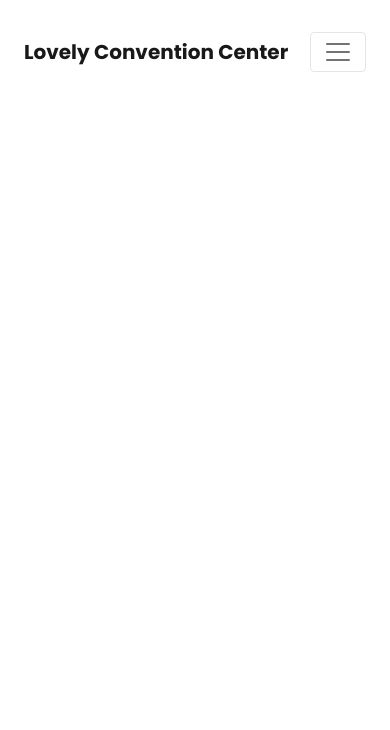
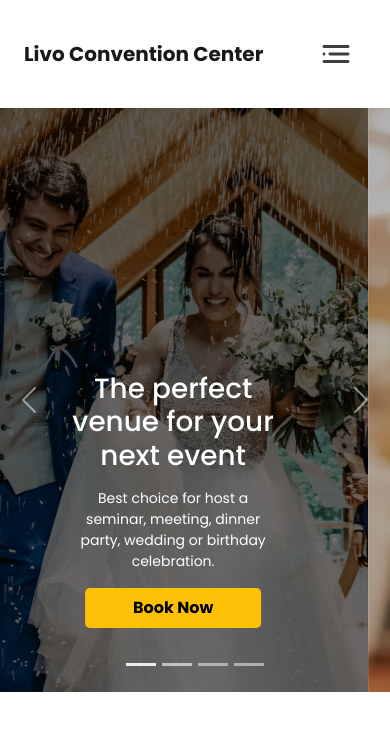
Before and after one commit to devnoman01/livo-convention-center, a plain HTML site: page index.html in a window 390 px wide. Drawn offline with nearby package versions, Linux system fonts and the light colour scheme.

Commit message:
Carousel complete

```diff
--- a/css/style.css
+++ b/css/style.css
@@ -1,10 +1,9 @@
 /* Poppins google font */
-@import url('https://fonts.googleapis.com/css2?family=Poppins:wght@400;500;600;700&display=swap');
-/* font-family: 'Poppins', sans-serif; */
+@import url('https://fonts.googleapis.com/css2?family=Poppins:wght@400;500;600;700&display=swap'); /* font-family: 'Poppins', sans-serif; */
 
 /* Roboto google font */
-@import url('https://fonts.googleapis.com/css2?family=Roboto:wght@400;500;700&display=swap');
-/* font-family: 'Roboto', sans-serif; */
+@import url('https://fonts.googleapis.com/css2?family=Roboto:wght@400;500;700&display=swap'); /* font-family: 'Roboto', sans-serif; */
+
 
 /* common css start */
 *{
@@ -19,7 +18,25 @@ body{
 }
 /* common css end */
 
+
 /* navbar css start */
 .nav-link{
     font-weight: 500;
 }
+
+/* navbar css end */
+
+/* carousel start */
+.slider-img{
+    width: auto;
+    height: 584px;
+    object-fit: cover;
+    object-position: center;
+}
+.carousel-caption h1, .carousel-caption p{
+    margin: 0 auto;
+}
+.carousel-caption p{
+    font-size: 14px;
+}
+/* carousel end */
--- a/index.html
+++ b/index.html
@@ -20,12 +20,12 @@
     <!-- header start -->
     <header>
         <!-- navbar start -->
-        <section class="container py-4">
+        <section class="container mt-4">
             <nav class="navbar navbar-expand-lg navbar-light">
                 <div class="container-fluid">
-                    <a class="navbar-brand fw-bold" href="#">Lovely Convention Center</a>
-                    <button class="navbar-toggler" type="button" data-bs-toggle="collapse" data-bs-target="#navbarSupportedContent" aria-controls="navbarSupportedContent" aria-expanded="false" aria-label="Toggle navigation">
-                        <span class="navbar-toggler-icon"></span>
+                    <a class="navbar-brand fw-bold" href="#">Livo Convention Center</a>
+                    <button class="navbar-toggler border border-0" type="button" data-bs-toggle="collapse" data-bs-target="#navbarSupportedContent" aria-controls="navbarSupportedContent" aria-expanded="false" aria-label="Toggle navigation">
+                        <img src="images/icons/menu-2 1.svg" alt="">
                     </button>
                     <div class="collapse navbar-collapse" id="navbarSupportedContent">
                         <ul class="navbar-nav ms-auto mb-2 mb-lg-0">
@@ -48,8 +48,64 @@
         </section>
         <!-- navbar end -->
 
+        <!-- carousel start -->
+        <section class="my-4">
+            <div id="carouselExampleCaptions" class="carousel slide h-100" data-bs-ride="carousel">
+                <div class="carousel-indicators">
+                    <button type="button" data-bs-target="#carouselExampleCaptions" data-bs-slide-to="0" class="active" aria-current="true" aria-label="Slide 1"></button>
+                    <button type="button" data-bs-target="#carouselExampleCaptions" data-bs-slide-to="1" aria-label="Slide 2"></button>
+                    <button type="button" data-bs-target="#carouselExampleCaptions" data-bs-slide-to="2" aria-label="Slide 3"></button>
+                    <button type="button" data-bs-target="#carouselExampleCaptions" data-bs-slide-to="3" aria-label="Slide 4"></button>
+                </div>
+                <div class="carousel-inner">
+                    <div class="carousel-item active">
+                        <img src="images/banner-1.png" class="d-block w-100 slider-img" alt="...">
+                        <div class="carousel-caption d-block">
+                            <h1 class="w-75 carousel-title">The perfect venue for your next event</h1>
+                            <p class="w-75 my-3 slider-text">Best choice for host a seminar, meeting, dinner party, wedding or birthday celebration.</p>
+                            <button class="btn btn-warning px-5 py-2 mb-4 rounded rounded-3 border-0 fw-bold">Book Now</button>
+                        </div>
+                    </div>
+                    <div class="carousel-item">
+                        <img src="images/banner-2.png" class="d-block w-100 slider-img" alt="...">
+                        <div class="carousel-caption d-block">
+                            <h1 class="w-75 carousel-title">The perfect hall for your next event</h1>
+                            <p class="w-75 my-3 slider-text">Our function rooms are available for hire and hosting events throughout the year.</p>
+                            <button class="btn btn-warning px-5 py-2 mb-4 rounded rounded-3 border-0 fw-bold">Book Now</button>
+                        </div>
+                    </div>
+                    <div class="carousel-item">
+                        <img src="images/banner-3.png" class="d-block w-100 slider-img" alt="...">
+                        <div class="carousel-caption d-block">
+                            <h1 class="w-75 carousel-title">The perfect cakes for your next birthday</h1>
+                            <p class="w-75 my-3 slider-text">Delicious food with quality ingredients is our prime focus in the catering division.</p>
+                            <button class="btn btn-warning px-5 py-2 mb-4 rounded rounded-3 border-0 fw-bold">Book Now</button>
+                        </div>
+                    </div>
+                    <div class="carousel-item">
+                        <img src="images/banner-4.png" class="d-block w-100 slider-img" alt="...">
+                        <div class="carousel-caption d-block">
+                            <h1 class="w-75 carousel-title">The perfect food menu for your next event</h1>
+                            <p class="w-75 my-3 slider-text">A wide variety of cuisines from Bangla, English, Indian, Continental and Chinese are available for members to relish.</p>
+                            <button class="btn btn-warning px-5 py-2 mb-4 rounded rounded-3 border-0 fw-bold">Book Now</button>
+                        </div>
+                    </div>
+                </div>
+                <button class="carousel-control-prev" type="button" data-bs-target="#carouselExampleCaptions" data-bs-slide="prev">
+                    <span class="carousel-control-prev-icon" aria-hidden="true"></span>
+                    <span class="visually-hidden">Previous</span>
+                </button>
+                <button class="carousel-control-next" type="button" data-bs-target="#carouselExampleCaptions" data-bs-slide="next">
+                    <span class="carousel-control-next-icon" aria-hidden="true"></span>
+                    <span class="visually-hidden">Next</span>
+                </button>
+              </div>
+        </section>
+        <!-- carousel end -->
+
     </header>
     <!-- header end -->
+
 
     <!-- Fontawesome JS -->
     <script src="https://cdnjs.cloudflare.com/ajax/libs/font-awesome/6.0.0-beta3/js/all.min.js" integrity="sha512-fzff82+8pzHnwA1mQ0dzz9/E0B+ZRizq08yZfya66INZBz86qKTCt9MLU0NCNIgaMJCgeyhujhasnFUsYMsi0Q==" crossorigin="anonymous" referrerpolicy="no-referrer"></script>
```
Also changed, not shown: images/banner-1.png (renamed from images/banner.png), images/banner-2.png (added), images/banner-4.png (added), images/person-1.png (renamed from images/person 1.png), images/person-2.png (renamed from images/person 2.png), images/person-3.png (renamed from images/person 3.png), 1 other file.
